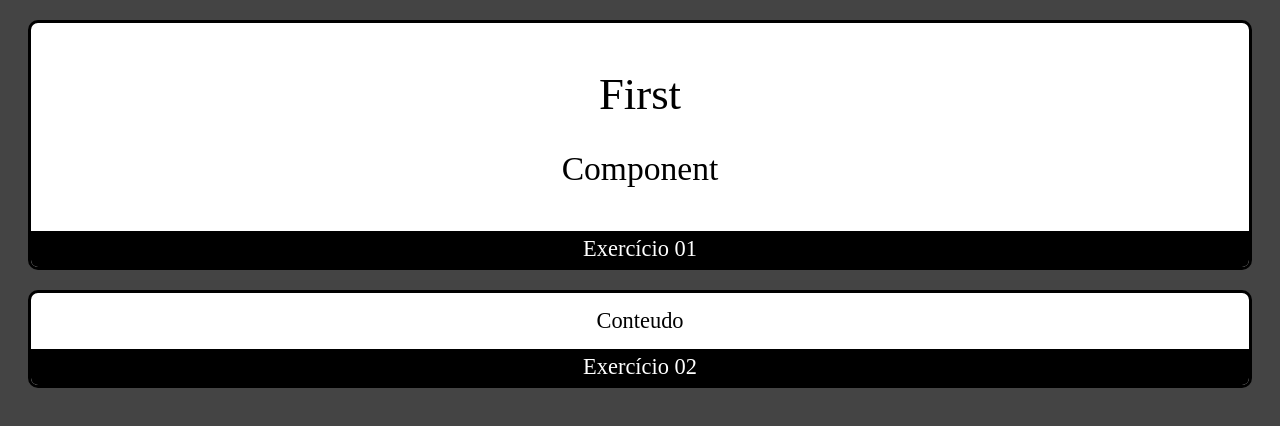
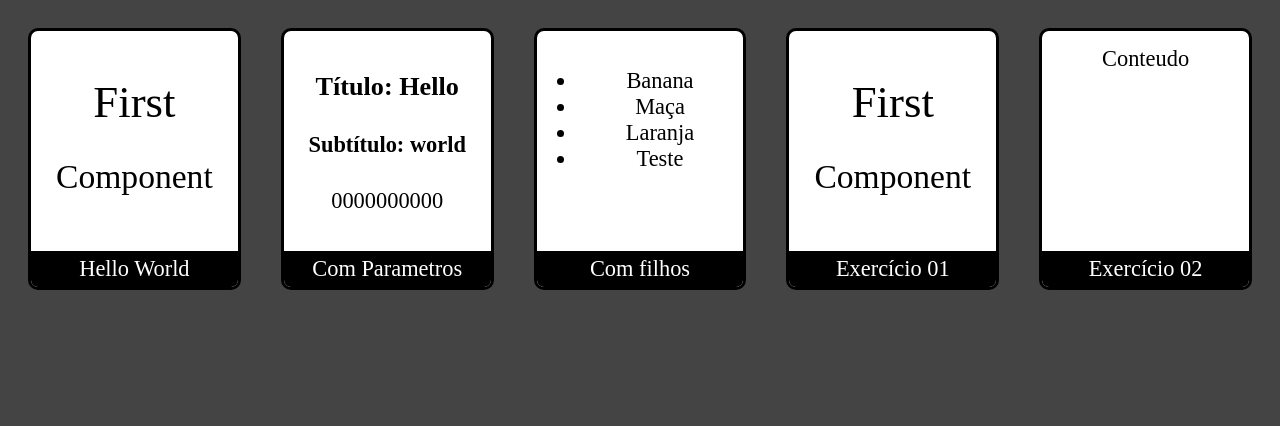
Before and after one commit to jpdev01/reactjs, a React (Create React App) app: page / in a window 1280 px wide. Shown: the top 426 px of the page. Built offline with nearby package versions, Linux system fonts and the light colour scheme.

Commit message:
consideracoes

```diff
--- /dev/null
+++ b/src/App.css
@@ -0,0 +1,3 @@
+.App{
+    display: flex;
+}
--- a/src/App.jsx
+++ b/src/App.jsx
@@ -8,22 +8,31 @@ import Childrens from './components/children'
 import children from './components/children'
 import Card from './components/card/Card'
 
+import './App.css'
+
 
 export default props => (
-    <div>
+    <div className="App">
+        <Card titulo="Hello World">
+            <FirstComponent></FirstComponent>
+        </Card>
+        <Card titulo="Com Parametros">
+            <Parameters titulo="Hello"
+                subtitulo="world"></Parameters>
+        </Card>
 
-        {/* <FirstComponent></FirstComponent>
-        <Parameters titulo="Hello"
-        subtitulo="world"></Parameters> */}
 
-        {/* <children>
+        <Card titulo="Com filhos">
+            <children>
                 <ul>
                     <li>Banana</li>
                     <li>Maça</li>
                     <li>Laranja</li>
                     <li>Teste</li>
                 </ul>
-        </children> */}
+            </children>
+        </Card>
+
 
         <Card titulo="Exercício 01">
             <FirstComponent></FirstComponent>
--- a/src/components/card/Card.css
+++ b/src/components/card/Card.css
@@ -1,12 +1,17 @@
 .Card{
+    flex: 1;
     margin: 20px;
     border: 3px solid #000;
     border-radius: 10px;
     overflow: hidden;
     background-color: #fff;
+
+    display: flex;
+    flex-direction: column;
 }
 
 .Card .Conteudo{
+    flex: 1;
     color: #000;
     padding: 15px 0px;
 }
```
Lines whose indentation alone changed are shown as unchanged.
